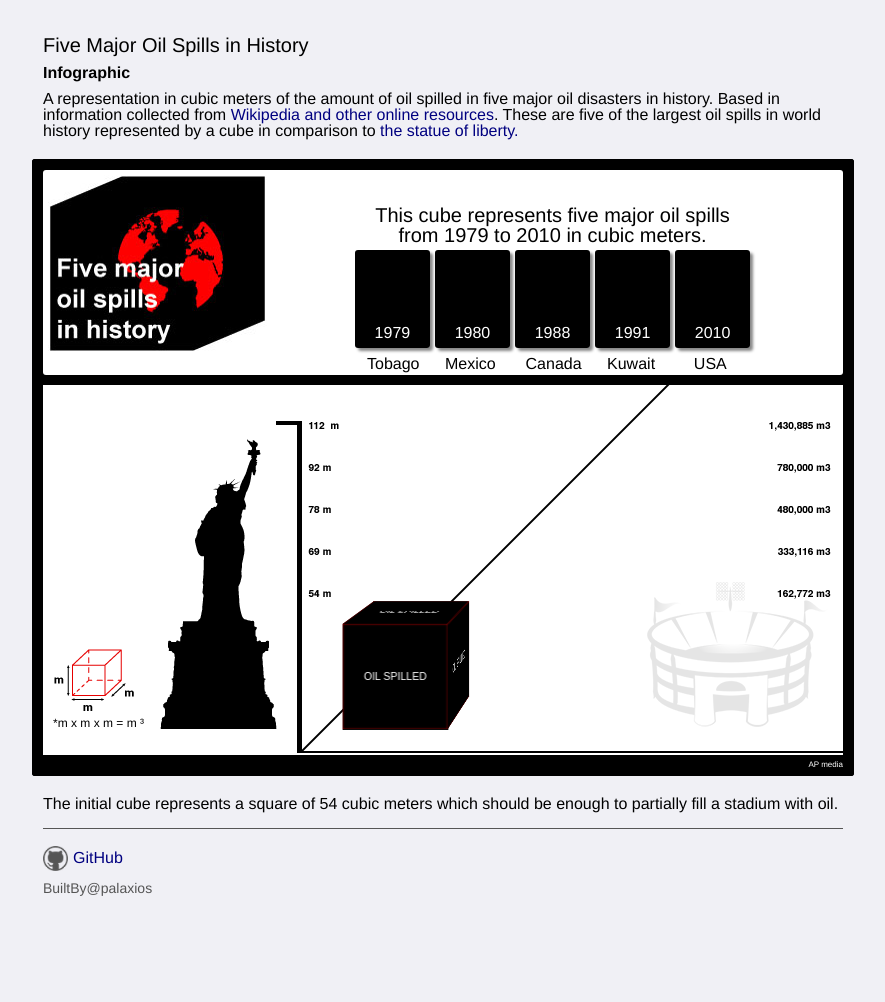
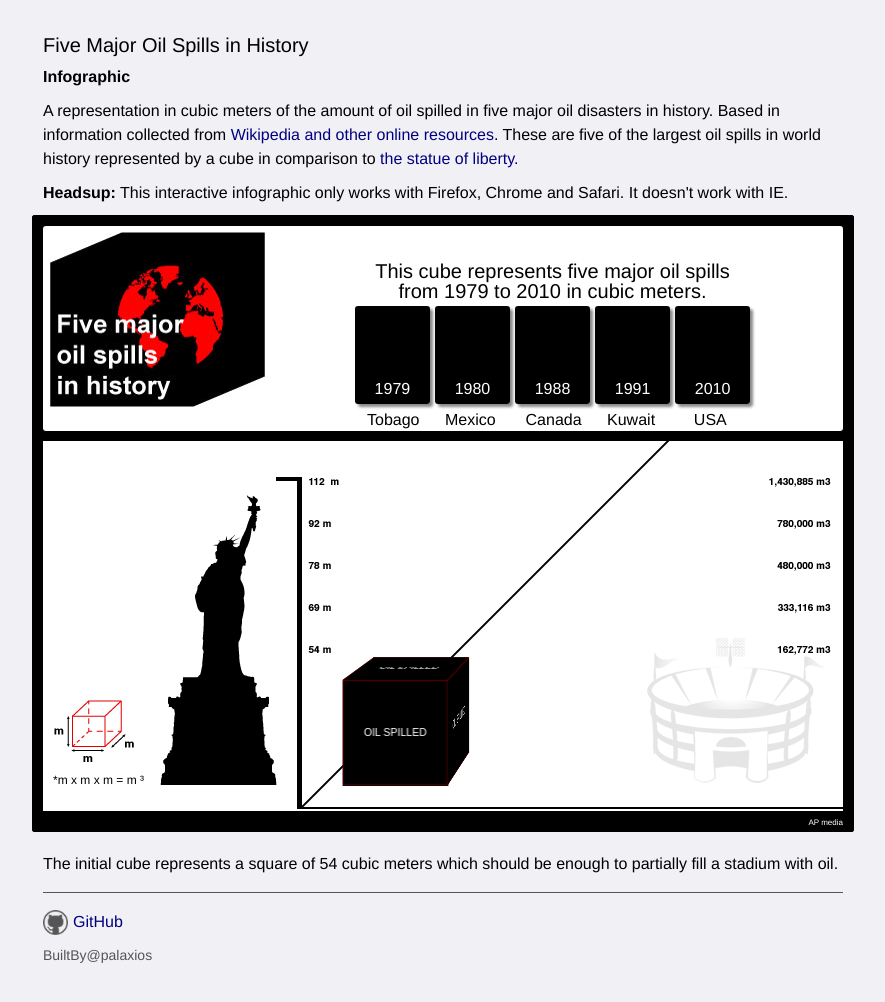
Before and after one commit to palaxios/five-major-oil-spills-in-history, a plain HTML site: page index.html in a window 1280 px wide. Shown: the whole page, without its empty margins (197-1082 px from the left). Before the commit the page ends 905 px from the top, so only its background shows below. Drawn offline with nearby package versions, Linux system fonts and the light colour scheme.

Commit message:
adds styles to p and adds not about IE

```diff
--- a/css/global.css
+++ b/css/global.css
@@ -2,14 +2,20 @@ body{
 	background: #F0F0F5;
 	font-family: helvetica, arial, sans-serif;
 	font-size: 16px;
+}
+p{
+	line-height: 1.5;
 }
 .bottom-container{
 	width: 800px;
 	padding: 10px;
 	margin: 0 auto;
 	margin-top: 10px;
+	margin-bottom: 50px;
 }
-
+.m_10{
+	margin-bottom: 10px;
+}
 .top-container h1{
 	padding-top: 15px;
 	padding-bottom: 10px;
@@ -34,7 +40,6 @@ body{
 	height: 600px;
 	padding:  10px 10px 5px 10px;
 	margin: 0 auto;
-	margin-top: 10px;
 	border: 1px solid black;
 	border-radius: 2px;
 	background: black;
--- a/index.html
+++ b/index.html
@@ -10,8 +10,10 @@
   <body>
 	<div class="top-container">
 	<h1>Five Major Oil Spills in History </h1>
-	<p style=" margin-bottom: 10px;"><strong>Infographic</strong></p>
-	<p>A representation in cubic meters of the amount of oil spilled in five major oil disasters in history. Based in information collected from <a href="https://en.wikipedia.org/wiki/Oil_spill" target="_blank" class="top_links">Wikipedia and other online resources</a>. These are five of the largest oil spills in world history represented by a cube in comparison to <a href="https://en.wikipedia.org/wiki/Statue_of_Liberty" target="_blank" class="top_links">the statue of liberty.</a></p>
+	<p class="m_10"><strong>Infographic</strong></p>
+	<p class="m_10">A representation in cubic meters of the amount of oil spilled in five major oil disasters in history. Based in information collected from <a href="https://en.wikipedia.org/wiki/Oil_spill" target="_blank" class="top_links">Wikipedia and other online resources</a>. These are five of the largest oil spills in world history represented by a cube in comparison to <a href="https://en.wikipedia.org/wiki/Statue_of_Liberty" target="_blank" class="top_links">the statue of liberty.</a></p>
+	<p><strong>Headsup:</strong> This interactive infographic only works with Firefox, Chrome and Safari. It doesn't work with IE.</p>
+
 	</div>
 	<div class="container">
 		<div id="wraper">
@@ -69,7 +71,7 @@
 	 				<div class="button1" href="#"></div>
 	 			</div>
 			<footer>
-				<p><a href="http://www.arturopalacios.ca/">AP media</a></p>
+				<p><a href="http://www.arturopalacios.ca/" target="_blank">AP media</a></p>
 			</footer>
 		</div><!--wraper-->
 		<script src="https://ajax.googleapis.com/ajax/libs/jquery/2.1.4/jquery.min.js"></script>
@@ -79,7 +81,7 @@
 		<p>The initial cube represents a square of 54 cubic meters which should be enough to partially fill a stadium with oil.</p>
 		<hr>
 		<p><a href="https://github.com/palaxios/five-major-oil-spills-in-history" class="top_links" target="_blank"><img src="images/github.png" class="git_hub">GitHub</a></p>
-		<p class="ft_link"><a href="http://www.arturopalacios.ca/">BuiltBy@palaxios</a></p>
+		<p class="ft_link"><a href="http://www.arturopalacios.ca/" target="_blank">BuiltBy@palaxios</a></p>
 	</div>
   </body>
 </html>
```
